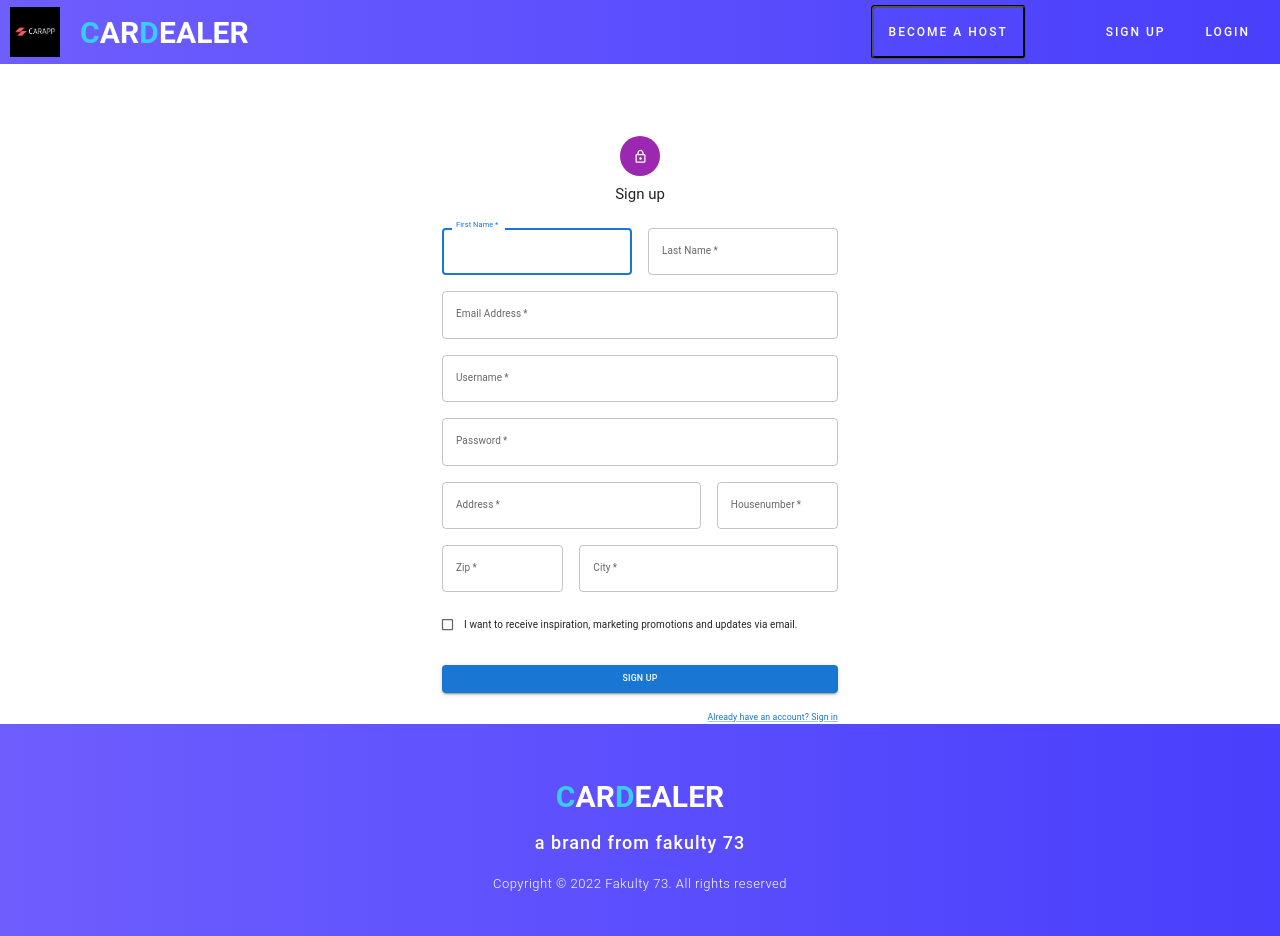
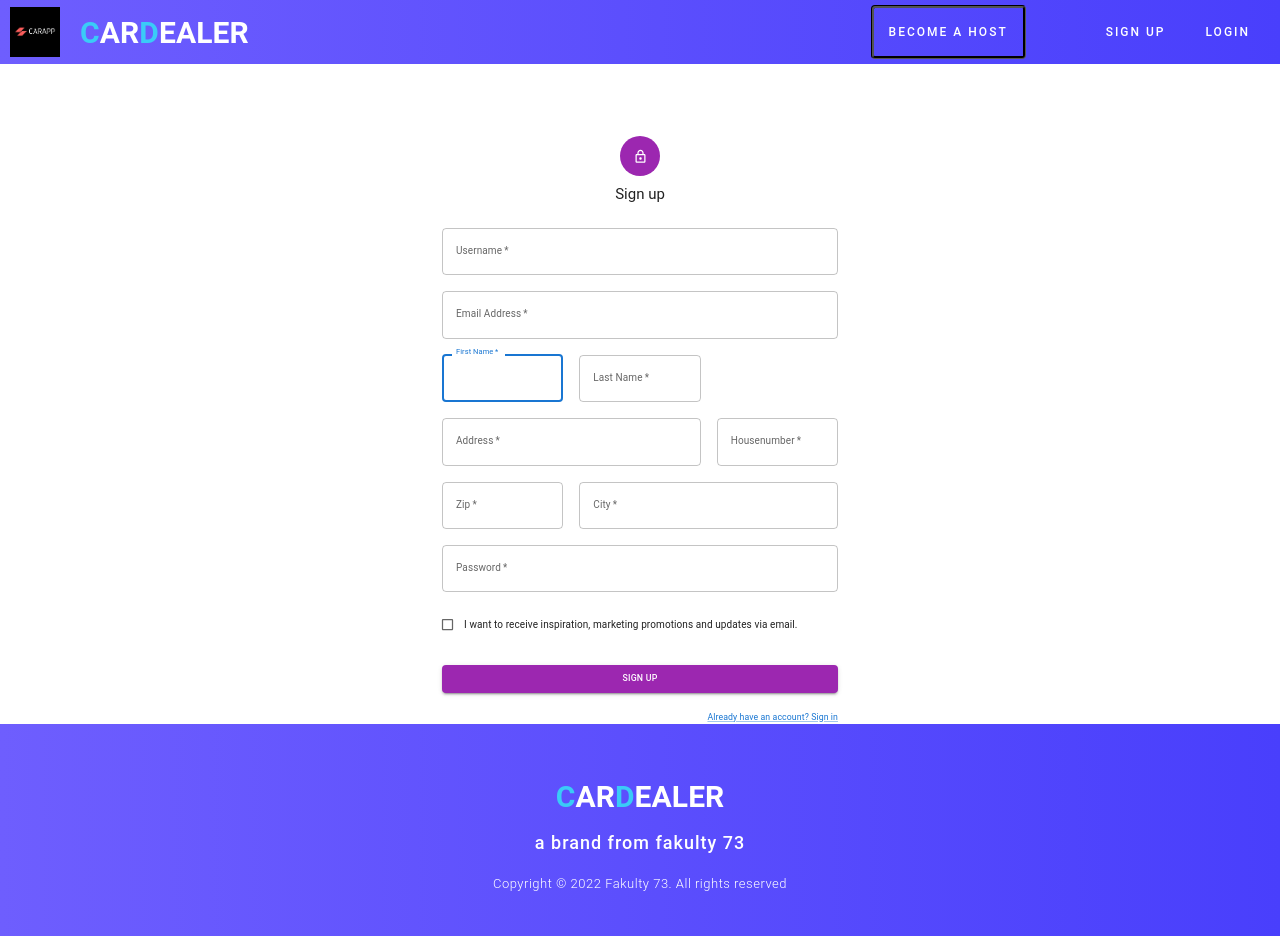
Before and after one commit to MarcelWestp/car-app-frontend, a React (Create React App) app: page /signup in a window 1280 px wide. Built offline with nearby package versions, Linux system fonts and the light colour scheme.

Commit message:
add datepicker to signup

```diff
--- a/package.json
+++ b/package.json
@@ -3,9 +3,11 @@
   "version": "0.1.0",
   "private": true,
   "dependencies": {
+    "@date-io/date-fns": "^2.13.1",
     "@emotion/react": "^11.8.2",
     "@emotion/styled": "^11.8.1",
     "@mui/icons-material": "^5.5.1",
+    "@mui/lab": "^5.0.0-alpha.74",
     "@mui/material": "^5.5.2",
     "@testing-library/jest-dom": "^5.16.2",
     "@testing-library/react": "^12.1.4",
--- /dev/null
+++ b/src/components/signup/datepicker.js
@@ -0,0 +1,25 @@
+import React, { useState } from 'react';
+import TextField from '@mui/material/TextField';
+import AdapterDateFns from '@mui/lab/AdapterDateFns';
+import LocalizationProvider from '@mui/lab/LocalizationProvider';
+import DatePicker from '@mui/lab/DatePicker';
+
+const Datepicker = () => {
+
+const [value, setValue] = useState(null);
+
+  return (
+    <LocalizationProvider dateAdapter={AdapterDateFns}>
+  <DatePicker
+    label="Day of birth"
+    value={value}
+    onChange={(newValue) => {
+      setValue(newValue);
+    }}
+    renderInput={(params) => <TextField {...params} />}
+  />
+</LocalizationProvider>
+  )
+}
+
+export default Datepicker
--- a/src/components/signup/signupform.tsx
+++ b/src/components/signup/signupform.tsx
@@ -12,6 +12,8 @@ import LockOutlinedIcon from '@mui/icons-material/LockOutlined';
 import Typography from '@mui/material/Typography';
 import Container from '@mui/material/Container';
 import { createTheme, ThemeProvider } from '@mui/material/styles';
+import Datepicker from './datepicker'
+
 
 const theme = createTheme();
 
@@ -45,38 +47,7 @@ export default function SignUp() {
           </Typography>
           <Box component="form" noValidate onSubmit={handleSubmit} sx={{ mt: 3 }}>
             <Grid container spacing={2}>
-              <Grid item xs={12} sm={6}>
-                <TextField
-                  autoComplete="given-name"
-                  name="firstName"
-                  required
-                  fullWidth
-                  id="firstName"
-                  label="First Name"
-                  autoFocus
-                />
-              </Grid>
-              <Grid item xs={12} sm={6}>
-                <TextField
-                  required
-                  fullWidth
-                  id="lastName"
-                  label="Last Name"
-                  name="lastName"
-                  autoComplete="family-name"
-                />
-              </Grid>
-              <Grid item xs={12}>
-                <TextField
-                  required
-                  fullWidth
-                  id="email"
-                  label="Email Address"
-                  name="email"
-                  autoComplete="email"
-                />
-              </Grid>
-              <Grid item xs={12}>
+            <Grid item xs={12}>
                 <TextField
                   required
                   fullWidth
@@ -90,12 +61,35 @@ export default function SignUp() {
                 <TextField
                   required
                   fullWidth
-                  name="password"
-                  label="Password"
-                  type="password"
-                  id="password"
-                  autoComplete="new-password"
+                  id="email"
+                  label="Email Address"
+                  name="email"
+                  autoComplete="email"
                 />
+              </Grid>
+              <Grid item xs={12} sm={4}>
+                <TextField
+                  autoComplete="given-name"
+                  name="firstName"
+                  required
+                  fullWidth
+                  id="firstName"
+                  label="First Name"
+                  autoFocus
+                />
+              </Grid>
+              <Grid item xs={12} sm={4}>
+                <TextField
+                  required
+                  fullWidth
+                  id="lastName"
+                  label="Last Name"
+                  name="lastName"
+                  autoComplete="family-name"
+                />
+              </Grid>
+              <Grid item xs={12} sm={4}>
+                <Datepicker />
               </Grid>
               <Grid item xs={12} sm={8}>
                 <TextField
@@ -138,6 +132,17 @@ export default function SignUp() {
                 />
               </Grid>
               <Grid item xs={12}>
+                <TextField
+                  required
+                  fullWidth
+                  name="password"
+                  label="Password"
+                  type="password"
+                  id="password"
+                  autoComplete="new-password"
+                />
+              </Grid>
+              <Grid item xs={12}>
                 <FormControlLabel
                   control={<Checkbox value="allowExtraEmails" color="primary" />}
                   label="I want to receive inspiration, marketing promotions and updates via email."
@@ -148,7 +153,7 @@ export default function SignUp() {
               type="submit"
               fullWidth
               variant="contained"
-              sx={{ mt: 3, mb: 2 }}
+              sx={{ mt: 3, mb: 2, bgcolor: 'secondary.main' }}
             >
               Sign Up
             </Button>
```
Also changed, not shown: 1 other file (tests, documents, lock files or other folders).
